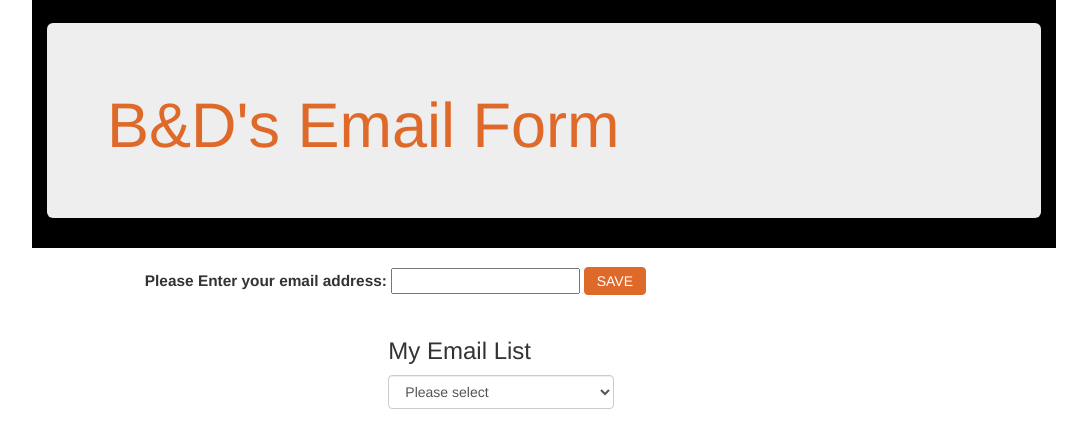
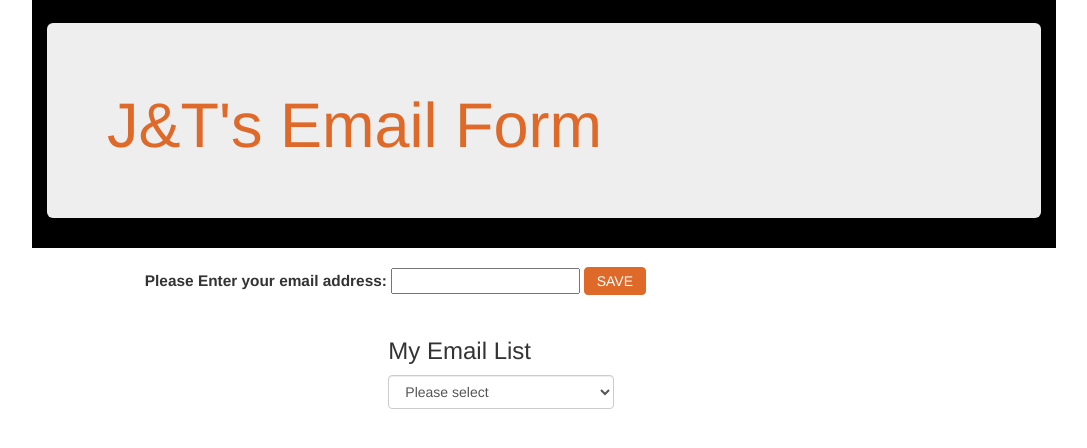
Before and after one commit to jtolbert1975/bdTest, a website: page public/index.html in a window 1280 px wide. Shown: the whole page, without its empty margins (96-1183 px from the left). Drawn offline with nearby package versions, Linux system fonts and the light colour scheme.

Commit message:
Changed Jumbotron Title

```diff
--- a/public/index.html
+++ b/public/index.html
@@ -12,7 +12,7 @@
     <body ng-app="myApp">
         <div class="container container-width">
             <div class="jumbotron">
-                <h1>B&D's Email Form</h1>
+                <h1>J&T's Email Form</h1>
             </div>
         </div>
         <div class="container-fluid container-width" ng-controller="testCtrl">
```
